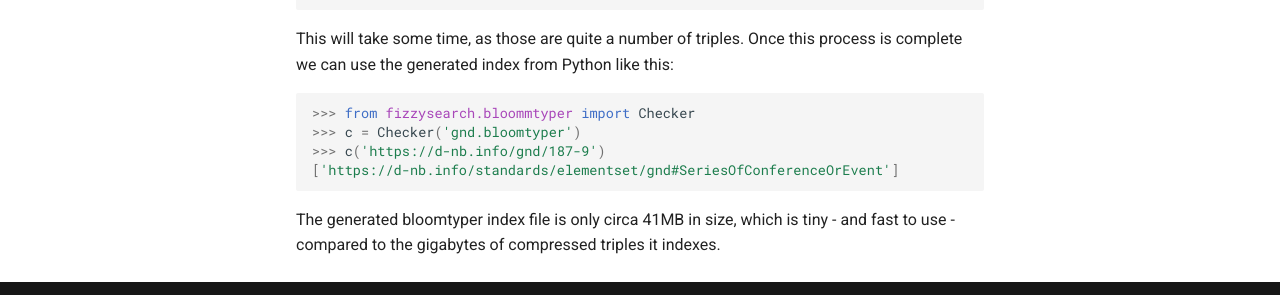
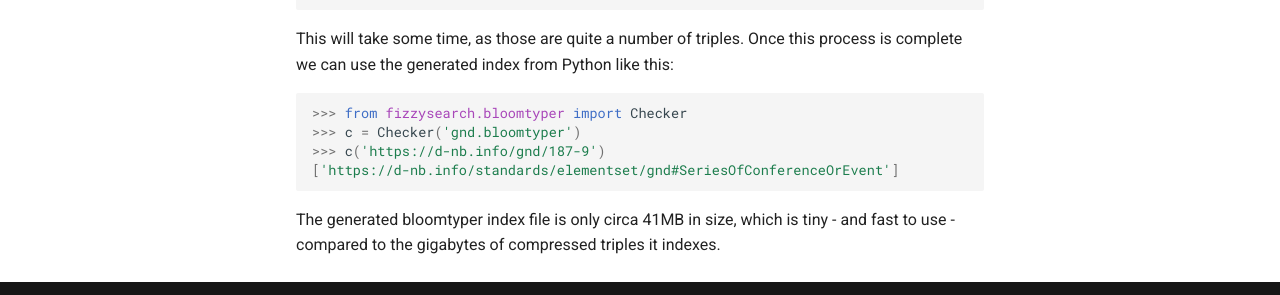
Before and after one commit to ISE-FIZKarlsruhe/fizzysearch, an MkDocs documentation site: the page built from docs/bloomtyper.md, in a window 1280 px wide and 900 px high, scrolled down 1207 px. Shown: the part 574-869 px from the top of the window. Built offline with MkDocs 1.6.1 and Material for MkDocs 9.7.7, drawn with Linux system fonts in a browser that asks for light colours.

Commit message:
More typos.

````diff
--- a/docs/bloomtyper.md
+++ b/docs/bloomtyper.md
@@ -73,7 +73,7 @@ BLOOMTYPER_INDEX_PATH=gnd.bloomtyper python3 -m fizzysearch
 This will take some time, as those are quite a number of triples. Once this process is complete we can use the generated index from Python like this:
 
 ```python
->>> from fizzysearch.bloommtyper import Checker
+>>> from fizzysearch.bloomtyper import Checker
 >>> c = Checker('gnd.bloomtyper')
 >>> c('https://d-nb.info/gnd/187-9')
 ['https://d-nb.info/standards/elementset/gnd#SeriesOfConferenceOrEvent']
````
